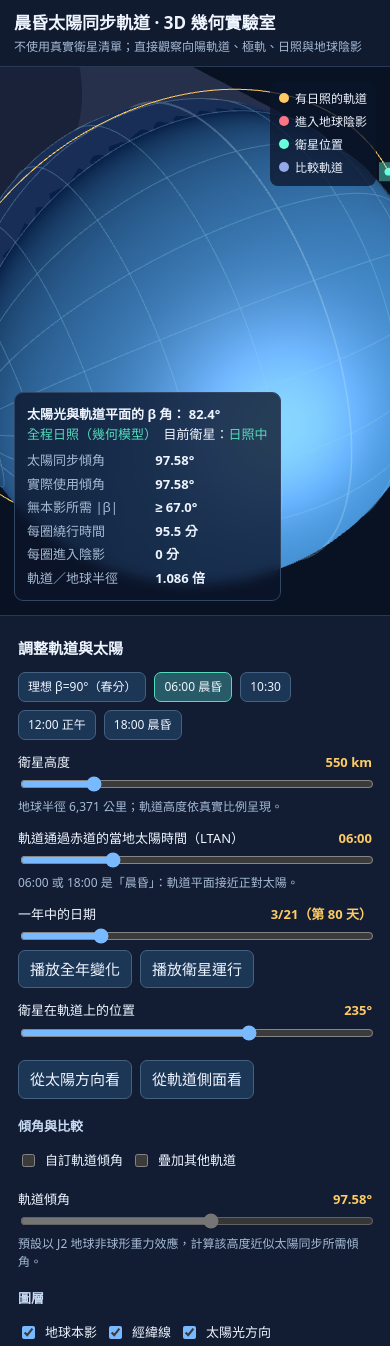
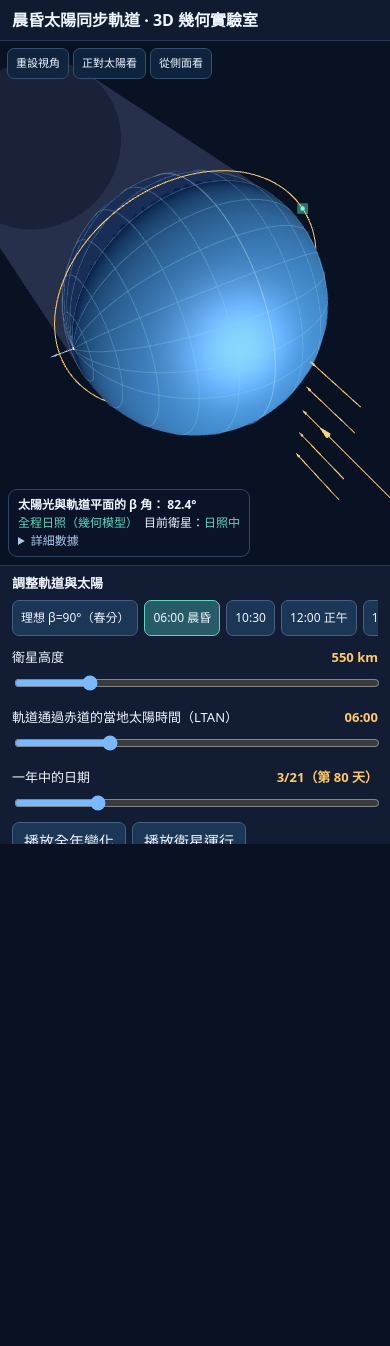
Before and after one commit to ChrisTorng/sun-synchronous-orbit-3d, a plain HTML site: page index.html in a window 390 px wide. Shown: the top 1346 px of the page. After the commit the page ends 844 px from the top, so only its background shows below. Drawn offline with nearby package versions, Linux system fonts and the light colour scheme; animation ran at ten frames a second.

Commit message:
Redesign mobile UI with persistent 3D canvas, scrollable controls and fit-to-screen camera

```diff
--- a/index.html
+++ b/index.html
@@ -8,23 +8,23 @@
 :root{color-scheme:dark;--bg:#0a1122;--panel:#121d34;--border:#293954;--fg:#eff5ff;--muted:#a6bad4;--yellow:#ffcb62;--red:#fb7583;--green:#55dabd}
 *{box-sizing:border-box}body{margin:0;background:var(--bg);color:var(--fg);font:15px/1.5 system-ui,"Microsoft JhengHei",sans-serif}
 header{padding:13px 20px;border-bottom:1px solid var(--border);background:#101b30}h1{font-size:20px;margin:0}header p{color:var(--muted);font-size:12px;margin:2px 0 0}
-main{display:grid;grid-template-columns:minmax(300px,350px) minmax(400px,1fr);height:calc(100dvh - 66px);min-height:610px}
-aside{padding:16px 18px;overflow:auto;border-right:1px solid var(--border);background:var(--panel)}
+body{height:100dvh;display:flex;flex-direction:column;overflow:hidden}header{flex:0 0 auto}main{display:grid;grid-template-columns:minmax(300px,350px) minmax(350px,1fr);flex:1;min-height:0;height:auto}
+aside{padding:16px 18px;overflow:auto;min-height:0;border-right:1px solid var(--border);background:var(--panel);scrollbar-width:thin}
 h2{font-size:15px;margin:5px 0 12px}h3{font-size:13px;color:#c9daf3;margin:18px 0 9px}
 label{display:flex;align-items:center;justify-content:space-between;gap:12px;font-size:13px;margin:13px 0 2px}.val{color:var(--yellow);font-variant-numeric:tabular-nums;font-weight:650}
-input[type=range]{width:100%;accent-color:#78b9ff;cursor:pointer}input[type=checkbox]{accent-color:#78b9ff}
+input[type=range]{width:100%;accent-color:#78b9ff;cursor:pointer;min-height:26px;touch-action:pan-y}input[type=checkbox]{accent-color:#78b9ff}
 .row{display:flex;gap:8px;align-items:center;flex-wrap:wrap}.row label{margin:6px 0;justify-content:flex-start;gap:7px}
-button{font:inherit;color:var(--fg);padding:7px 11px;border:1px solid #456181;background:#1c3656;border-radius:7px;cursor:pointer}button:hover{background:#275178}button:focus-visible,input:focus-visible{outline:2px solid #73b8ff;outline-offset:2px}
+button{font:inherit;color:var(--fg);padding:7px 11px;border:1px solid #456181;background:#1c3656;border-radius:7px;cursor:pointer;touch-action:manipulation}button:hover{background:#275178}button:focus-visible,input:focus-visible{outline:2px solid #73b8ff;outline-offset:2px}
 button.active{background:#285b68;border-color:var(--green)}button:disabled{opacity:.45;cursor:default}
 .presets button{font-size:12px;padding:5px 9px}.small{font-size:12px;color:var(--muted)}.note{background:#162843;padding:10px;border-left:3px solid #77b8ff;font-size:12px}
 #view{position:relative;min-height:450px;overflow:hidden}#canvas{position:absolute;inset:0}
-.info{position:absolute;left:14px;bottom:14px;background:#0c152bc9;border:1px solid #314766;border-radius:9px;padding:12px;max-width:min(440px,calc(100% - 28px));font-size:13px;backdrop-filter:blur(6px)}
+.info{position:absolute;left:14px;bottom:14px;background:#0c152bc9;border:1px solid #314766;border-radius:9px;padding:10px 12px;max-width:min(440px,calc(100% - 28px));font-size:13px;backdrop-filter:blur(6px)}.info details summary{cursor:pointer;color:#a7c9ea;font-size:12px}.info details[open] .metrics{padding-top:8px}.viewbar{position:absolute;top:10px;left:10px;display:flex;gap:5px;z-index:2;flex-wrap:wrap;max-width:calc(100% - 20px)}.viewbar button{font-size:12px;padding:5px 7px;background:#102642e6;border-color:#33516e}.presets{gap:5px}.presets button{font-size:12px;padding:6px 8px}
 .metrics{display:grid;grid-template-columns:1fr 1fr;gap:4px 16px}.metrics strong{color:var(--fg);font-variant-numeric:tabular-nums}.metrics span{color:var(--muted)}.sun{color:var(--green)}.eclipse{color:var(--red)}
 .legend{position:absolute;right:14px;top:14px;display:flex;flex-direction:column;gap:5px;padding:9px;background:#0c152bc4;border-radius:8px;font-size:12px}
 .dot{width:10px;height:10px;border-radius:50%;display:inline-block;margin-right:6px}
 #err{display:none;position:absolute;top:35%;left:8%;max-width:84%;background:#331b28;border:1px solid #e28a94;padding:18px;border-radius:10px}
 footer{font-size:11px;color:var(--muted);line-height:1.5;border-top:1px solid var(--border);padding-top:12px;margin-top:15px}
-@media(max-width:820px){main{display:flex;flex-direction:column;height:auto}#view{min-height:520px;height:65dvh;order:0}aside{order:1;overflow:visible;border:0;border-top:1px solid var(--border)}header{padding:10px 14px}h1{font-size:17px}}
+@media(max-width:820px){header{padding:8px 12px}header p{display:none}h1{font-size:16px}main{display:flex;flex:1;min-height:0;flex-direction:column;overflow:hidden}#view{order:0;flex:1 1 auto;min-height:150px;height:auto}aside{order:1;flex:0 0 33dvh;max-height:45dvh;min-height:178px;overflow-y:auto;overscroll-behavior:contain;min-height:0;border:0;border-top:1px solid var(--border);padding:8px 12px 20px}aside h2{font-size:13px;margin:0 0 6px}.presets{display:flex;flex-wrap:nowrap;overflow-x:auto;scrollbar-width:thin;padding-bottom:6px}.presets button{white-space:nowrap;flex:0 0 auto;font-size:12px;min-height:36px}.info{font-size:12px;padding:6px 9px;left:8px;bottom:8px;max-width:calc(100% - 16px)}.info #status{margin-bottom:0!important}.legend{display:none}.viewbar{top:7px;left:7px;gap:4px}.viewbar button{padding:6px 8px;font-size:11px}.row{gap:6px}label{margin:6px 0 1px}.small{font-size:11px}.metrics{gap:2px 9px}.note{padding:7px}footer{margin-top:8px}.intro{display:none}}@media(max-height:650px) and (max-width:820px){aside{flex-basis:42dvh}.info{font-size:11px}}
 </style>
 <script type="importmap">{"imports":{"three":"https://cdn.jsdelivr.net/npm/three@0.169.0/build/three.module.js","three/addons/":"https://cdn.jsdelivr.net/npm/three@0.169.0/examples/jsm/"}}</script>
 </head>
@@ -38,16 +38,15 @@ footer{font-size:11px;color:var(--muted);line-height:1.5;border-top:1px solid va
 </div>
 <label for="alt">衛星高度 <output id="altv" class="val"></output></label>
 <input type="range" id="alt" min="200" max="2000" step="10" value="550">
-<div class="small">地球半徑 6,371 公里；軌道高度依真實比例呈現。</div>
+<div class="small intro">地球半徑 6,371 公里；軌道高度依真實比例呈現。</div>
 <label for="ltan">軌道通過赤道的當地太陽時間（LTAN） <output id="ltanv" class="val"></output></label>
 <input type="range" id="ltan" min="0" max="24" step="0.25" value="6">
-<div class="small">06:00 或 18:00 是「晨昏」：軌道平面接近正對太陽。</div>
+<div class="small intro">06:00 或 18:00 是「晨昏」：軌道平面接近正對太陽。</div>
 <label for="day">一年中的日期 <output id="dayv" class="val"></output></label>
 <input type="range" id="day" min="1" max="365" step="1" value="80">
 <div class="row"><button id="yearPlay">播放全年變化</button><button id="orbitPlay">播放衛星運行</button></div>
 <label for="phase">衛星在軌道上的位置 <output id="phasev" class="val"></output></label>
 <input type="range" id="phase" min="0" max="360" step="1" value="235">
-<div class="row" style="margin-top:14px"><button id="sunView">從太陽方向看</button><button id="edgeView">從軌道側面看</button></div>
 <h3>傾角與比較</h3>
 <div class="row"><label><input type="checkbox" id="custom">自訂軌道傾角</label><label><input type="checkbox" id="compare">疊加其他軌道</label></div>
 <label for="inc">軌道傾角 <output id="incv" class="val"></output></label>
@@ -60,11 +59,12 @@ footer{font-size:11px;color:var(--muted);line-height:1.5;border-top:1px solid va
 </aside>
 <section id="view" aria-label="可拖拉旋轉的三維地球與軌道">
 <div id="canvas"></div>
+<div class="viewbar"><button id="resetView">重設視角</button><button id="sunView">正對太陽看</button><button id="edgeView">從側面看</button></div>
 <div class="legend">
 <div><i class="dot" style="background:#ffcb62"></i>有日照的軌道</div><div><i class="dot" style="background:#fb7583"></i>進入地球陰影</div>
 <div><i class="dot" style="background:#68ffdc"></i>衛星位置</div><div><i class="dot" style="background:#95a8e8"></i>比較軌道</div>
 </div>
-<div class="info"><div id="status" style="margin-bottom:7px"></div><div class="metrics" id="metrics"></div></div>
+<div class="info"><div id="status" style="margin-bottom:7px"></div><details id="stats"><summary>詳細數據</summary><div class="metrics" id="metrics"></div></details></div>
 <div id="err">3D 畫面無法啟動。請確認瀏覽器支援 WebGL 且可讀取 Three.js CDN。</div>
 </section>
 </main>
@@ -77,7 +77,7 @@ const el=Object.fromEntries(ids.map(x=>[x,document.getElementById(x)]));
 const out=id=>document.getElementById(id);
 const d2r=x=>x*Math.PI/180, r2d=x=>x*180/Math.PI;
 let scene,camera,renderer,controls,earth,grid,shadow,beam,sunMarker,orbitGroup,sat,axis,orbitPath,readouts={},playOrbit=false,playYear=false,lastTick=0;
-let period=95,inc=98,dayTick=0;
+let period=95,inc=98,dayTick=0,lastAlt=null;
 const V=(x,y,z)=>new THREE.Vector3(x,y,z);
 const sunVector=day=>{const L=2*Math.PI*(day-80)/YEAR;return V(Math.cos(L),Math.cos(EPS)*Math.sin(L),Math.sin(EPS)*Math.sin(L)).normalize()};
 function sunSyncInclination(alt){
@@ -154,18 +154,28 @@ function drawSun(sun){
  }
  beam.visible=el.showSun.checked;scene.add(beam);
 }
+function fitCamera(resetDirection=false){
+ const v=out('canvas'),w=v.clientWidth,h=v.clientHeight;
+ if(!w||!h||!camera||!controls)return;
+ const halfY=d2r(camera.fov/2),halfX=Math.atan(Math.tan(halfY)*(w/h));
+ const half=Math.min(halfX,halfY);
+ // Keep a full orbit visible, especially on narrow portrait screens.
+ const radius=RE+(+el.alt.value),distance=Math.max(RE*3.5,radius*1.32/Math.sin(half));
+ const direction=resetDirection?V(1.9,1.6,1.35).normalize():camera.position.clone().sub(controls.target).normalize();
+ camera.position.copy(direction.multiplyScalar(distance));controls.target.set(0,0,0);camera.lookAt(0,0,0);controls.update()
+}
 function resize(){
  const v=out('canvas'),w=v.clientWidth,h=v.clientHeight;
- if(!w||!h)return;camera.aspect=w/h;camera.updateProjectionMatrix();renderer.setSize(w,h,false)
+ if(!w||!h)return;camera.aspect=w/h;camera.updateProjectionMatrix();renderer.setSize(w,h,false);fitCamera()
 }
 function init(){
  scene=new THREE.Scene();scene.background=new THREE.Color(0x081223);
- camera=new THREE.PerspectiveCamera(40,1,30,RE*28);
+ camera=new THREE.PerspectiveCamera(46,1,30,RE*40);
  camera.position.set(RE*2.2,RE*2.0,RE*1.35);
  renderer=new THREE.WebGLRenderer({antialias:true,alpha:false,powerPreference:'high-performance'});
  renderer.setPixelRatio(Math.min(window.devicePixelRatio||1,2));renderer.outputColorSpace=THREE.SRGBColorSpace;
  out('canvas').appendChild(renderer.domElement);
- controls=new OrbitControls(camera,renderer.domElement);controls.enableDamping=true;controls.dampingFactor=.07;controls.minDistance=RE*1.08;controls.maxDistance=RE*12;
+ controls=new OrbitControls(camera,renderer.domElement);controls.enableDamping=true;controls.dampingFactor=.07;controls.enablePan=false;controls.minDistance=RE*1.6;controls.maxDistance=RE*30;
  scene.add(new THREE.AmbientLight(0x334c78,1.2));
  const light=new THREE.DirectionalLight(0xffffff,3.6);light.name='sunlight';scene.add(light);
  scene.add(makeEarth());
@@ -175,14 +185,14 @@ function init(){
  halo.scale.set(RE*.08,RE*.08,1);sat.add(halo);scene.add(sat);
  orbitGroup=new THREE.Group();scene.add(orbitGroup);
  axis=new THREE.ArrowHelper(V(0,0,1),V(0,0,-RE*1.18),RE*2.36,0xa3c1ec,330,110);scene.add(axis);
- new ResizeObserver(resize).observe(out('canvas'));resize();refresh();
+ new ResizeObserver(resize).observe(out('canvas'));resize();out('stats').open=window.innerWidth>820;refresh();
  requestAnimationFrame(frame)
 }
 function refresh(){
  const alt=+el.alt.value, ltan=+el.ltan.value, day=+el.day.value, phase=+el.phase.value;
  inc=el.custom.checked?d2r(+el.inc.value):sunSyncInclination(alt);
  el.inc.disabled=!el.custom.checked;if(!el.custom.checked)el.inc.value=r2d(inc).toFixed(1);
- const o=orbitState(ltan,alt,inc,day);readouts=o;period=o.periodSec/60;
+ const o=orbitState(ltan,alt,inc,day);readouts=o;period=o.periodSec/60;if(lastAlt!==alt){lastAlt=alt;fitCamera()}
  out('altv').textContent=alt.toLocaleString()+' km';
  out('ltanv').textContent=String(Math.floor(ltan)%24).padStart(2,'0')+':'+String(Math.round((ltan%1)*60)).padStart(2,'0');
  const dt=new Date(Date.UTC(2026,0,day));out('dayv').textContent=(dt.getUTCMonth()+1)+'/'+dt.getUTCDate()+'（第 '+day+' 天）';
@@ -217,8 +227,9 @@ for(const [id,value] of [['dawn',6],['morning',10.5],['noon',12],['dusk',18]]){
  out(id).addEventListener('click',()=>{el.custom.checked=false;el.ltan.value=value;refresh()})
 }
 out('ideal').addEventListener('click',()=>{el.custom.checked=true;el.inc.value=90;el.day.value=80;el.ltan.value=6;refresh()});
-out('sunView').addEventListener('click',()=>{camera.up.set(0,0,1);camera.position.copy(readouts.sun).multiplyScalar(RE*3.4);controls.target.set(0,0,0);controls.update()});
-out('edgeView').addEventListener('click',()=>{camera.up.set(0,0,1);camera.position.copy(readouts.basis.p).multiplyScalar(RE*3.4);controls.target.set(0,0,0);controls.update()});
+out('sunView').addEventListener('click',()=>{camera.up.set(0,0,1);camera.position.copy(readouts.sun);fitCamera()});
+out('edgeView').addEventListener('click',()=>{camera.up.set(0,0,1);camera.position.copy(readouts.basis.p);fitCamera()});
+out('resetView').addEventListener('click',()=>{camera.up.set(0,0,1);fitCamera(true)});
 out('orbitPlay').addEventListener('click',()=>{playOrbit=!playOrbit;out('orbitPlay').classList.toggle('active',playOrbit);out('orbitPlay').textContent=playOrbit?'暫停衛星':'播放衛星運行'});
 out('yearPlay').addEventListener('click',()=>{playYear=!playYear;out('yearPlay').classList.toggle('active',playYear);out('yearPlay').textContent=playYear?'暫停全年':'播放全年變化'});
 try{init()}catch(e){out('err').style.display='block';out('err').textContent='3D 畫面啟動失敗：'+e.message;console.error(e)}
```
